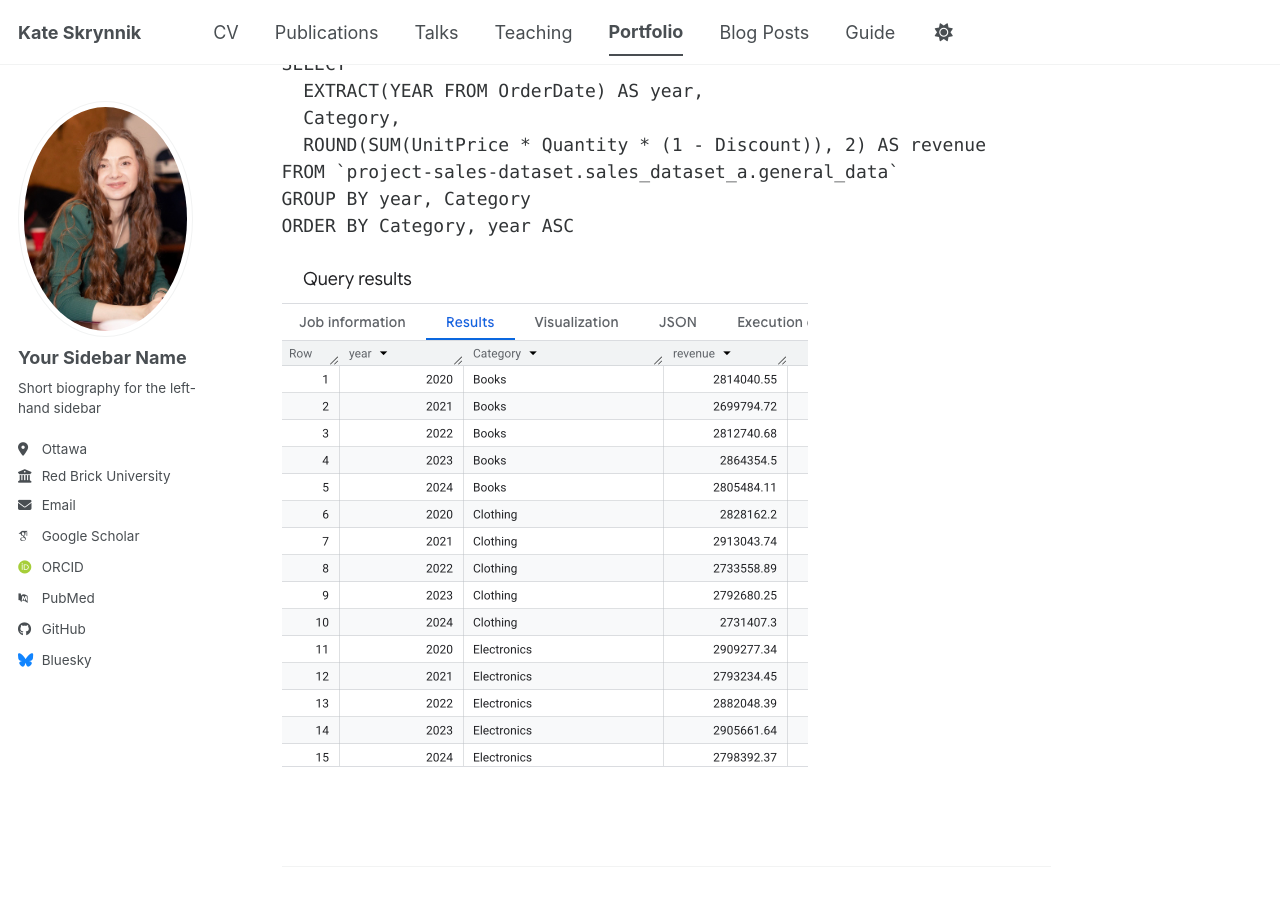
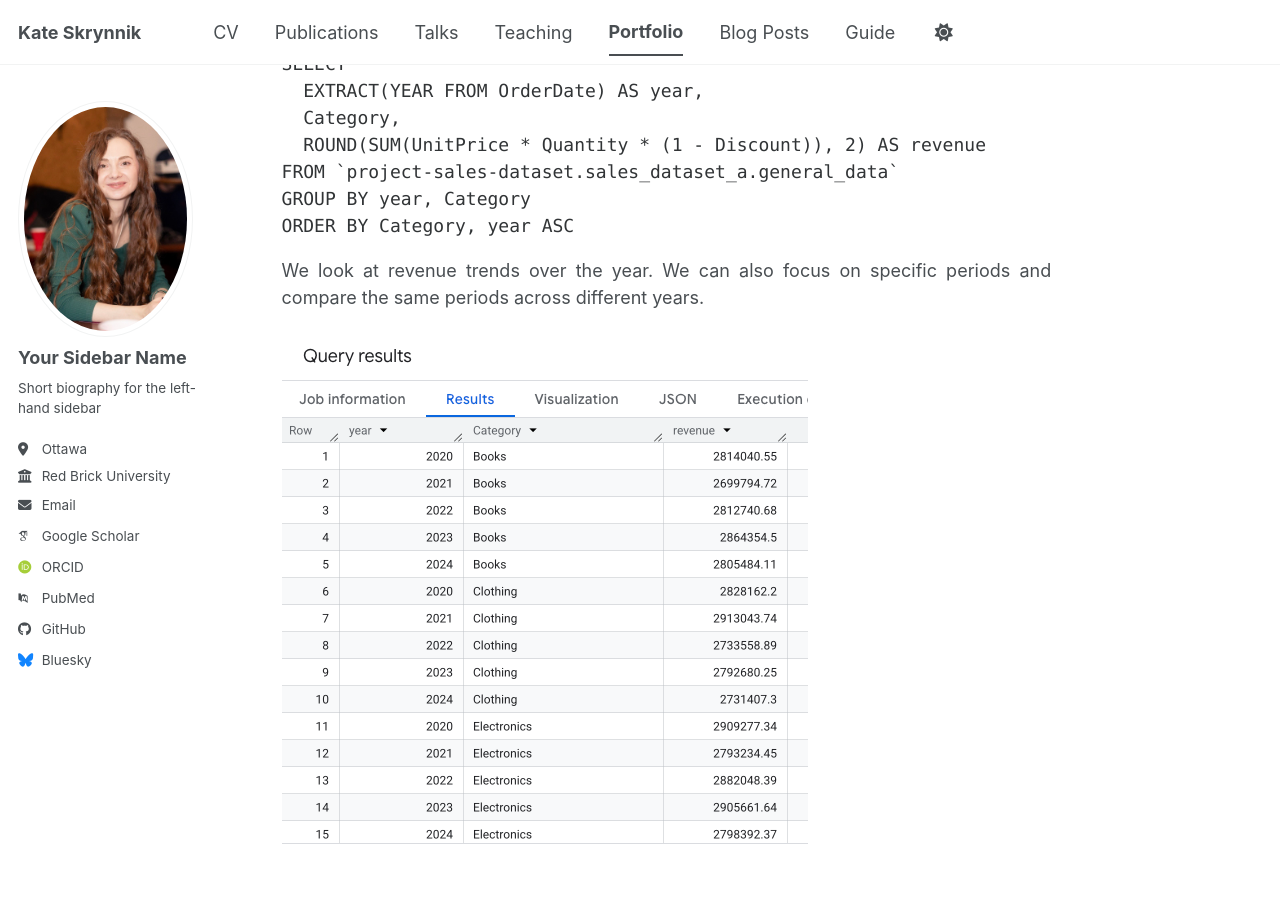
Before and after one commit to katevision/KateS, a Jekyll site: the page built from _portfolio/portfolio-2.md, in a window 1280 px wide and 900 px high, scrolled down 1368 px. Built offline with Jekyll 4.4.1, drawn with Linux system fonts in a browser that asks for light colours; some web fonts are replaced; a script bundle is joined from its source files by our own code; library files that are not in the unit come from our copies.

Commit message:
portfolio-2.md

````diff
--- a/_portfolio/portfolio-2.md
+++ b/_portfolio/portfolio-2.md
@@ -53,6 +53,6 @@ FROM `project-sales-dataset.sales_dataset_a.general_data`
 GROUP BY year, Category
 ORDER BY Category, year ASC
 ```
-
+We look at revenue trends over the year. We can also focus on specific periods and compare the same periods across different years.
 
 <img src='/images/revenue category year.png'>
````
